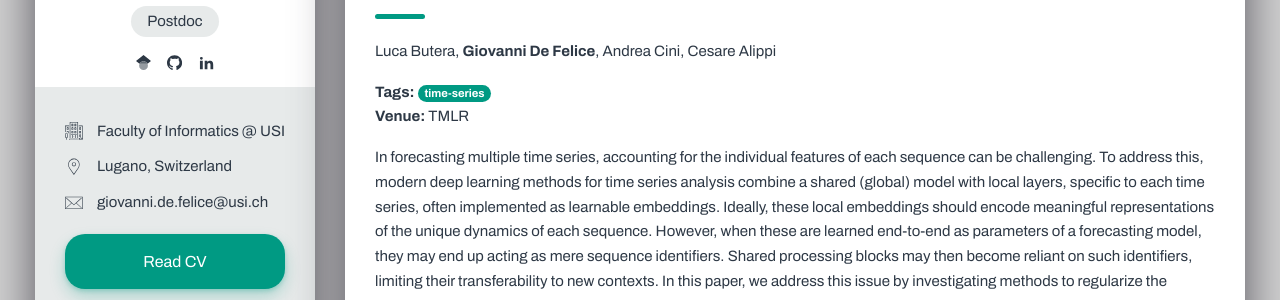
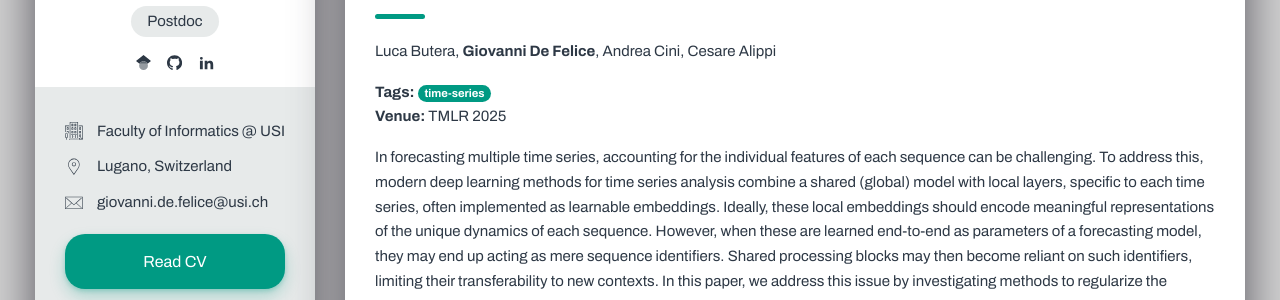
Before and after one commit to gdefe/gdefe.github.io, a Jekyll site: the page built from _publications/regularizations.md, in a window 1280 px wide. Shown: the part 350-650 px from the top of the page. Built offline with Jekyll 4.4.1, drawn with Linux system fonts in a browser that asks for light colours.

```diff
--- a/_publications/regularizations.md
+++ b/_publications/regularizations.md
@@ -10,7 +10,7 @@ categories:
     - time-series
 link: https://openreview.net/pdf?id=F5ALCh3GWG
 code:
-venue: TMLR
+venue: TMLR 2025
 thumbnail: curves.png
 layout: abstract
 order: 8
--- a/projects.html
+++ b/projects.html
@@ -28,6 +28,7 @@ layout: page
                 <div>
                     <h3 class="title title--h4 mb-0">A Theory of Interpretable Deep Learning</h3>
                     <p class="case-item__caption">Interpretability still lacks a general formal theory, which has left the field fragmented and its evaluation protocols inconsistent. This project develops a principled framework that begins from explicit premises about what interpretability means for a target user and systematically derives the constraints an interpretable model must satisfy. The aim is to unify traditional, concept-based, and mechanistic interpretability under a single theory.</p>
+                    <p><a href="https://arxiv.org/abs/2606.12289" target="_blank" rel="noopener noreferrer">Paper</a></p>
                 </div>
             </div>
         </div>
```
